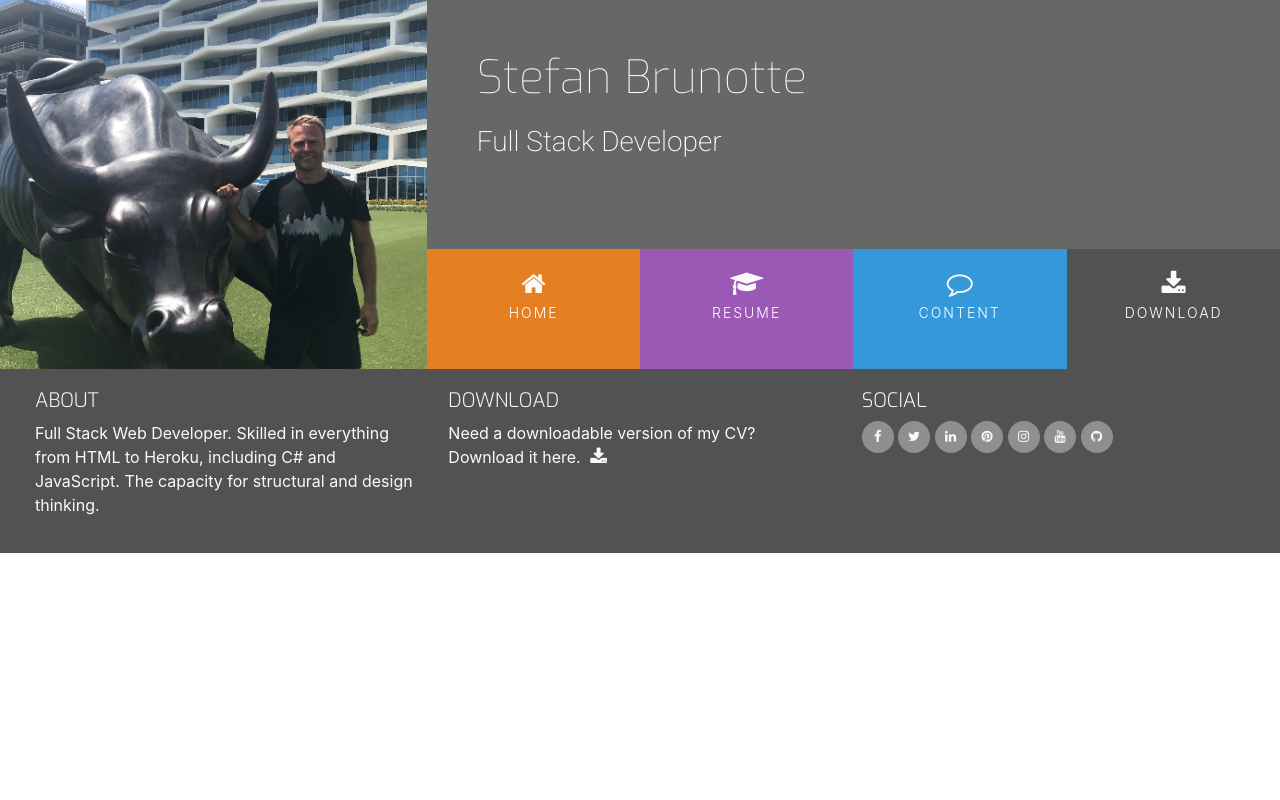
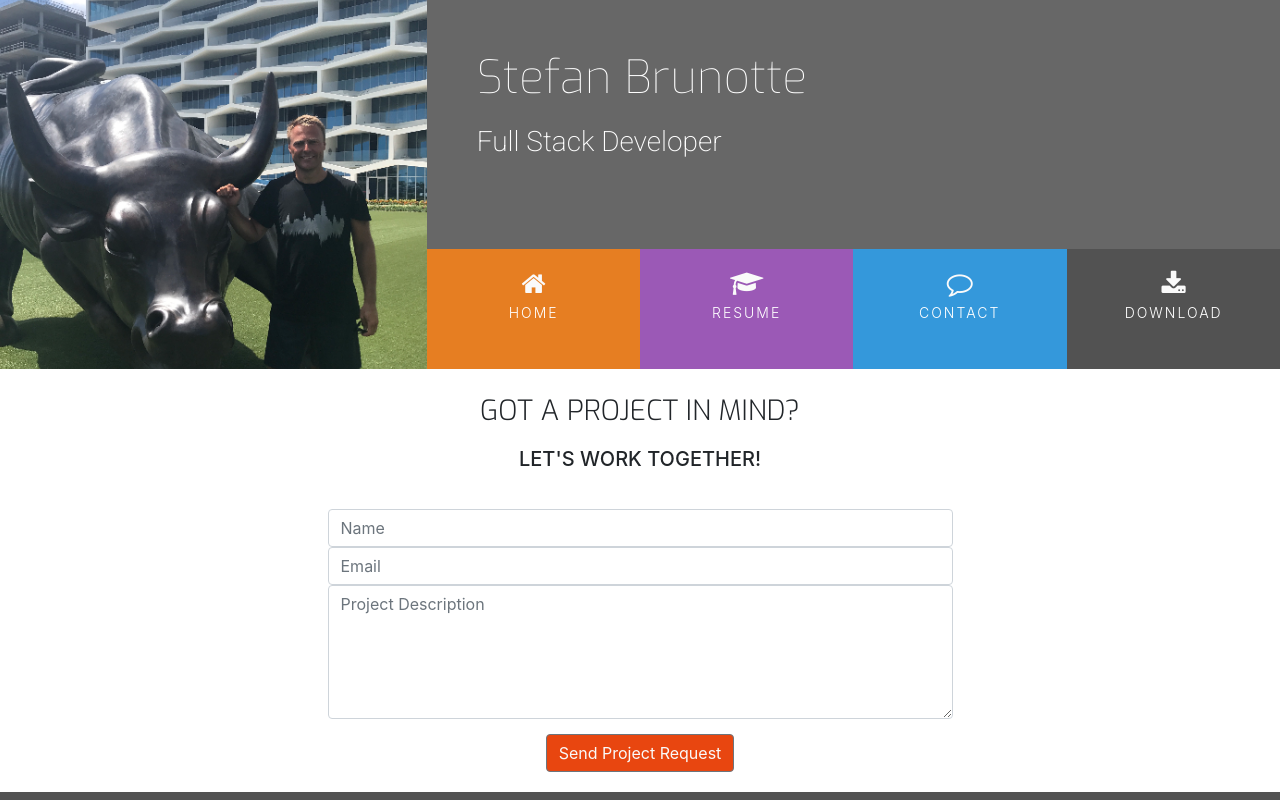
Before and after one commit to MrBrunotte/My-Resume-page, a plain HTML site: page contact.html in a window 1280 px wide. Shown: the top 800 px of the page. Drawn offline with nearby package versions, Linux system fonts and the light colour scheme.

Commit message:
added the contact.html content

```diff
--- a/assets/css/style.css
+++ b/assets/css/style.css
@@ -17,8 +17,12 @@ We can just add additional fonts by seperating them with the pipe ( | ) characte
     background-color: #f4f4f4;
 }
 
-.bg-color-work-history{
+.bg-color-work-history {
     background-color: #9b59b6;
+}
+
+.bg-color-contact {
+    background-color: #fff;
 }
 
 .ui-menu-color-home {
@@ -315,7 +319,7 @@ footer {
 /* -----------------------------------------Work History */
 
 .history-heading {
-    color:#fafafa;
+    color: #fafafa;
     margin-bottom: 50px;
 }
 
@@ -359,3 +363,36 @@ footer {
 .history-items {
     margin-bottom: 30px;
 }
+
+/* -----------------------------------------Contact Form */
+
+.contact-heading {
+    font-family: "Exo", sans-serif;
+    font-weight: 300;
+    margin-top: 25px;
+    margin-bottom: 20px;
+}
+
+.center-form {
+    padding-top: 10px;
+    margin: 0 auto;
+    max-width: 70%;
+}
+
+button[type="submit"] {
+    margin-top: 15px;
+    margin-bottom: 20px;
+    color: #fafafa;
+    background-color: #e84610;
+}
+
+/* -----------------------------------------Media Queries */
+
+@media(min-width: 992px) {
+    .center-form {
+        padding-top: 30px;
+        min-height: 240px;
+        margin: 0 auto;
+        max-width: 50%;
+    }
+}
--- a/contact.html
+++ b/contact.html
@@ -39,7 +39,7 @@
                                 <a href="#" class="hvr-sweep-to-bottom"><i class="fa fa-graduation-cap" aria-hidden="true"></i><span>Resume</span></a>
                             </li>
                             <li class="col-6 col-sm-3 ui-menu-color-content list-inline-item menuitem">
-                                <a href="#" class="hvr-sweep-to-bottom"><i class="fa fa-comment-o" aria-hidden="true"></i><span>Content</span></a>
+                                <a href="#" class="hvr-sweep-to-bottom"><i class="fa fa-comment-o" aria-hidden="true"></i><span>Contact</span></a>
                             </li>
                             <li class="col-6 col-sm-3 ui-menu-color-download list-inline-item menuitem">
                                 <a href="#" class="hvr-sweep-to-bottom"><i class="fa fa-download" aria-hidden="true"></i><span>Download</span></a>
@@ -51,7 +51,26 @@
             </div>
         </div>
     </header>
-    <section>
+    <section class="container-fluid">
+        <div class="row bg-color-contact">
+            <div class="col">
+                <h3 class="contact-heading uppercase text-center">Got a project in mind?</h3>
+                <h5 class="uppercase text-center">Let's work together!</h5>
+
+                <div class="center-form">
+                    <form>
+                        <input type="text" name="name" id="fullname" class="form-control" placeholder="Name" required />
+                        <input type="email" name="email" id="emailaddress" class="form-control" placeholder="Email" required />
+                        <textarea rows="5" name="projectsummary" id="projectsummary" class="form-control" placeholder="Project Description" required></textarea>
+                        <div class="form-row text-center">
+                            <div class="col">
+                                <button type="submit" class="btn btn-secondary">Send Project Request</button>
+                            </div>
+                        </div>
+                    </form>
+                </div>
+            </div>
+        </div>
 
     </section>
     <footer class="container-fluid">
```
Also changed, not shown: index.html (+1 -1 lines), resume.html (+2 -2 lines), 1 other file.
